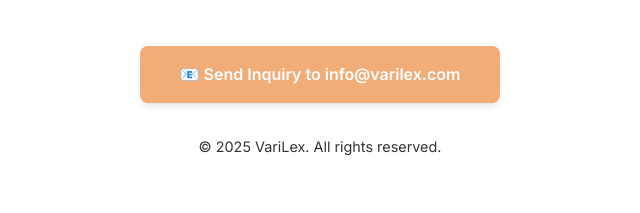
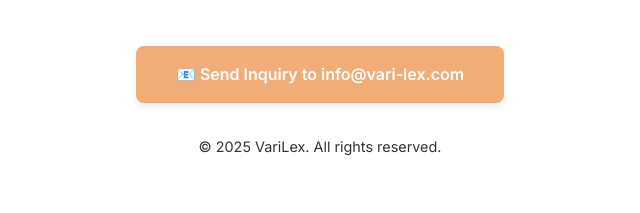
Before and after one commit to hallerjpm-arch/vari-lex, a plain HTML site: page en/index.html in a window 1280 px wide. Shown: the part 505-718 px from the top of the page, 320-960 px from the left. Drawn offline with Linux system fonts and the light colour scheme.

Commit message:
Fix HTML encoding issues in index.html

```diff
--- a/en/index.html
+++ b/en/index.html
@@ -218,7 +218,7 @@
 
         <a href="mailto:info@varilex.com?subject=Inquiry%20VariLex%20(Site%20Under%20Construction)"
            class="cta-button">
-           📧 Send Inquiry to info@varilex.com
+           📧 Send Inquiry to info@vari-lex.com
         </a>
 
         <p class="footer-text" style="margin-top: var(--space-xl); font-size: 0.9rem; color: var(--color-text-secondary);">
@@ -228,4 +228,5 @@
     </section>
 
 </body>
+
 </html>
```
